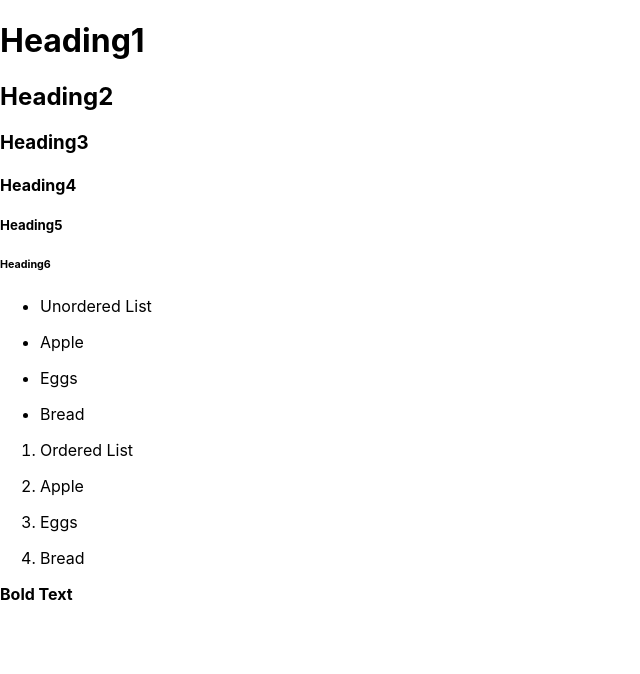
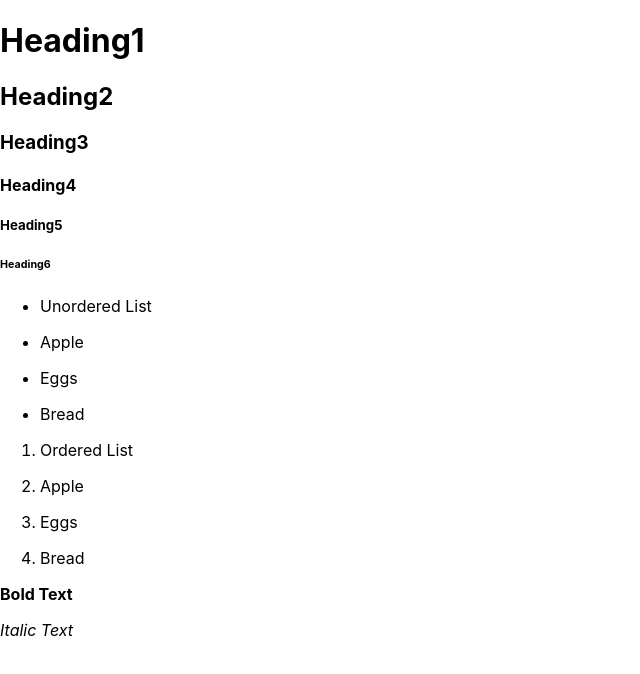
Before and after one commit to adarshchimnani/react-markdown, a React (Create React App) app: page / in a window 1280 px wide. Shown: the top 674 px of the page, without its empty margins (0-640 px from the left). Built offline with nearby package versions, Linux system fonts and the light colour scheme.

Commit message:
Italic Style Example

```diff
--- a/src/App.js
+++ b/src/App.js
@@ -25,6 +25,8 @@ export default function App() {
       <ReactMarkdown>4. Bread</ReactMarkdown>
       <ReactMarkdown>**Bold Text**</ReactMarkdown>
 
+      <ReactMarkdown>*Italic Text*</ReactMarkdown>
+
     </div>
   )
 }
```
